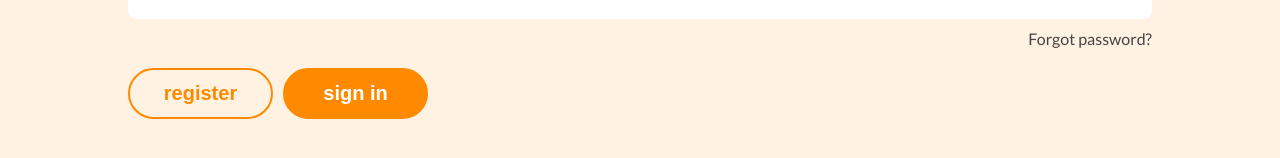
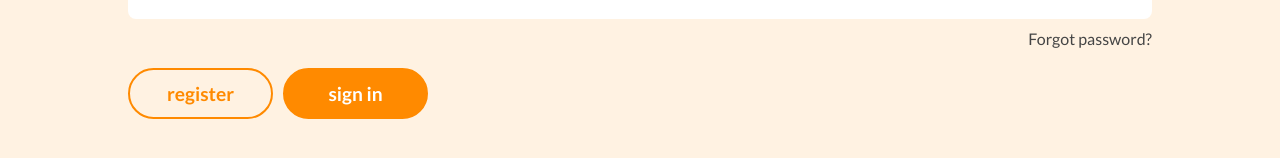
Before and after one commit to Lucerno1/SM42-Group-Project, a Vue app: page /login in a window 1280 px wide. Shown: the part 610-768 px from the top of the page. Built offline with nearby package versions, Linux system fonts and the light colour scheme.

Commit message:
Fixed font styilng buttons

```diff
--- a/src/components/bigButtons/PrimaryButton.vue
+++ b/src/components/bigButtons/PrimaryButton.vue
@@ -1,5 +1,5 @@
 <template>
-  <input type="submit" class="btn" :value="value" />
+  <input type="submit" class="btn white-big-text" :value="value" />
 </template>
 
 <script>
@@ -13,15 +13,12 @@ export default {
 
 <style scoped>
 .btn {
-  font-size: 20px;
-  font-weight: bold;
   background: #ff8a00;
   border: solid #ff8a00 2px;
   border-radius: 60px;
   padding: 12px 0;
   width: 120px;
   cursor: pointer;
-  color: #ffffff;
   transition: 0.2s ease-in-out;
 }
 
--- a/src/components/bigButtons/SecondaryButton.vue
+++ b/src/components/bigButtons/SecondaryButton.vue
@@ -1,5 +1,5 @@
 <template>
-  <button @click="functionName" class="btn">{{ name }}</button>
+  <button @click="functionName" class="btn orange-big-text">{{ name }}</button>
 </template>
 
 <script>
@@ -14,15 +14,12 @@ export default {
 
 <style scoped>
 .btn {
-  font-size: 20px;
-  font-weight: bold;
   background: #fff2e2;
   border: solid #ff8a00 2px;
   border-radius: 60px;
   padding: 12px 0;
   width: 120px;
   cursor: pointer;
-  color: #ff8a00;
   transition: 0.2s ease-in-out;
 }
 
```
